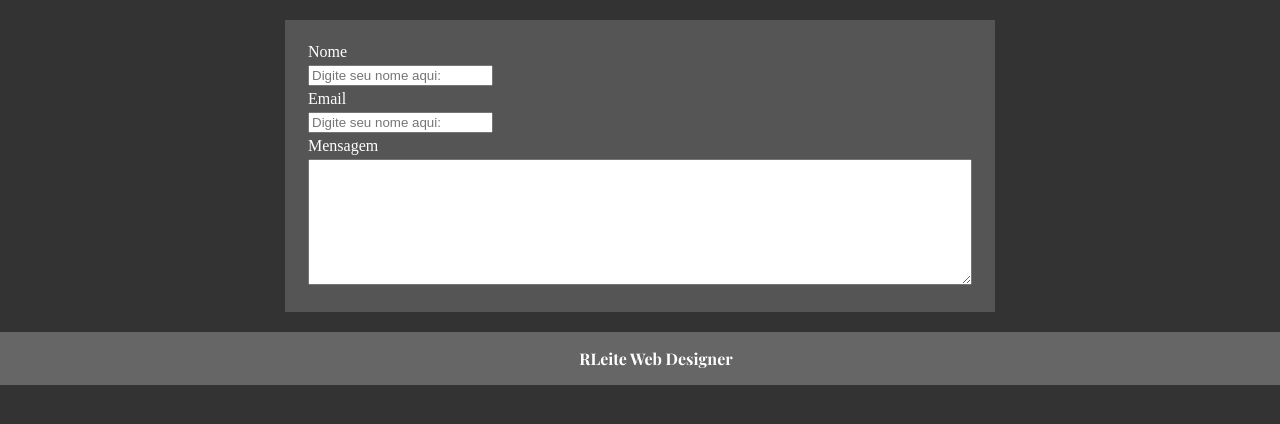
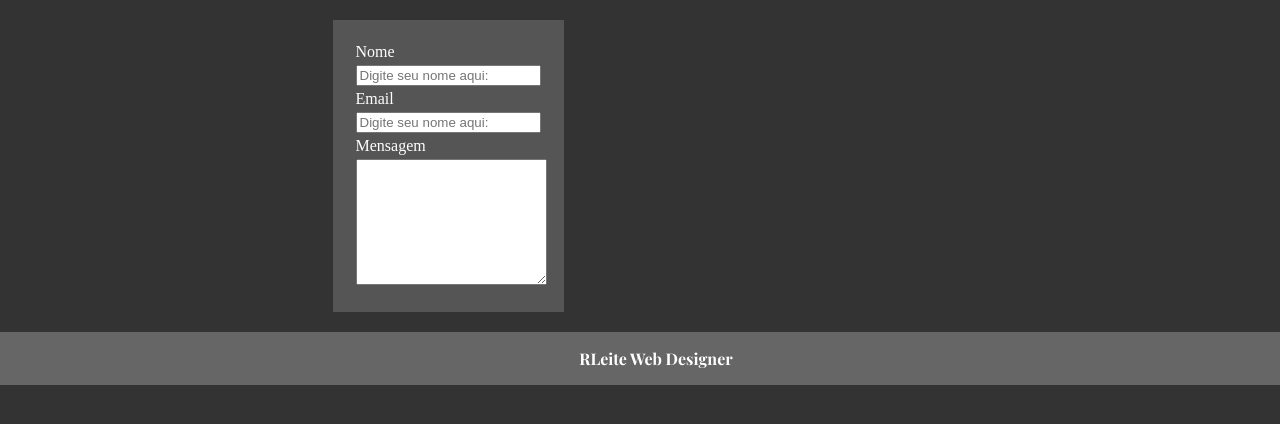
Before and after one commit to RaphaelLeite/eliane-cabelos, a PHP site: page /contato.php in a window 1280 px wide. Shown: the part 140-564 px from the top of the page. Run offline with PHP 8.4, Linux system fonts and the light colour scheme.

Commit message:
editing conteudo

```diff
--- a/contato.php
+++ b/contato.php
@@ -19,7 +19,7 @@
         <td>Mensagem</td>
       </tr>
       <tr>
-        <td><textarea name="mensagem" rows="8" cols="80"></textarea></td>
+        <td><textarea name="mensagem" rows="8"></textarea></td>
       </tr>
     </table>
   </form>
--- a/css/main.css
+++ b/css/main.css
@@ -84,12 +84,17 @@ nav li a:hover {
 .formulario-box {
   display: flex;
   justify-content: space-around;
+  width: 70%;
 }
 
 .formulario {
   background-color: #555;
   margin: 20px;
   padding: 20px;
+}
+
+textarea {
+  width: 100%;
 }
 
 footer {
```
